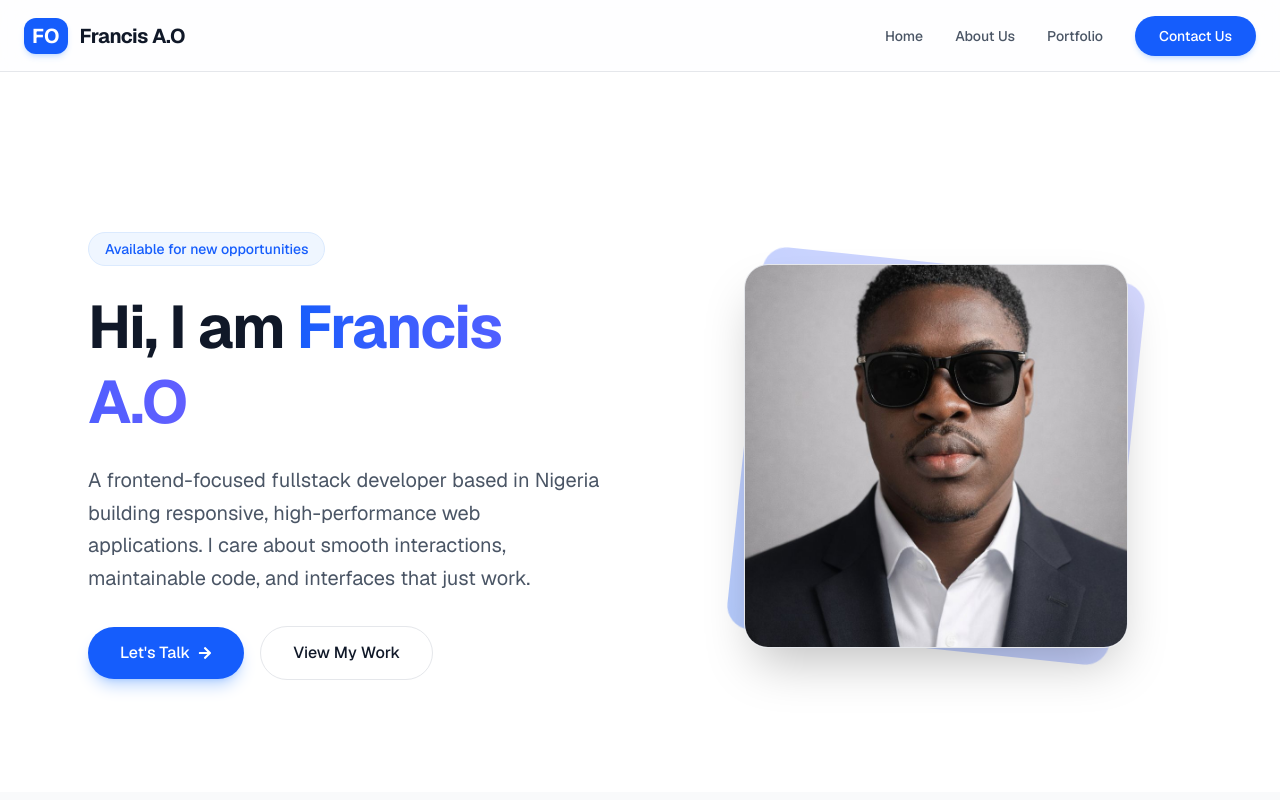
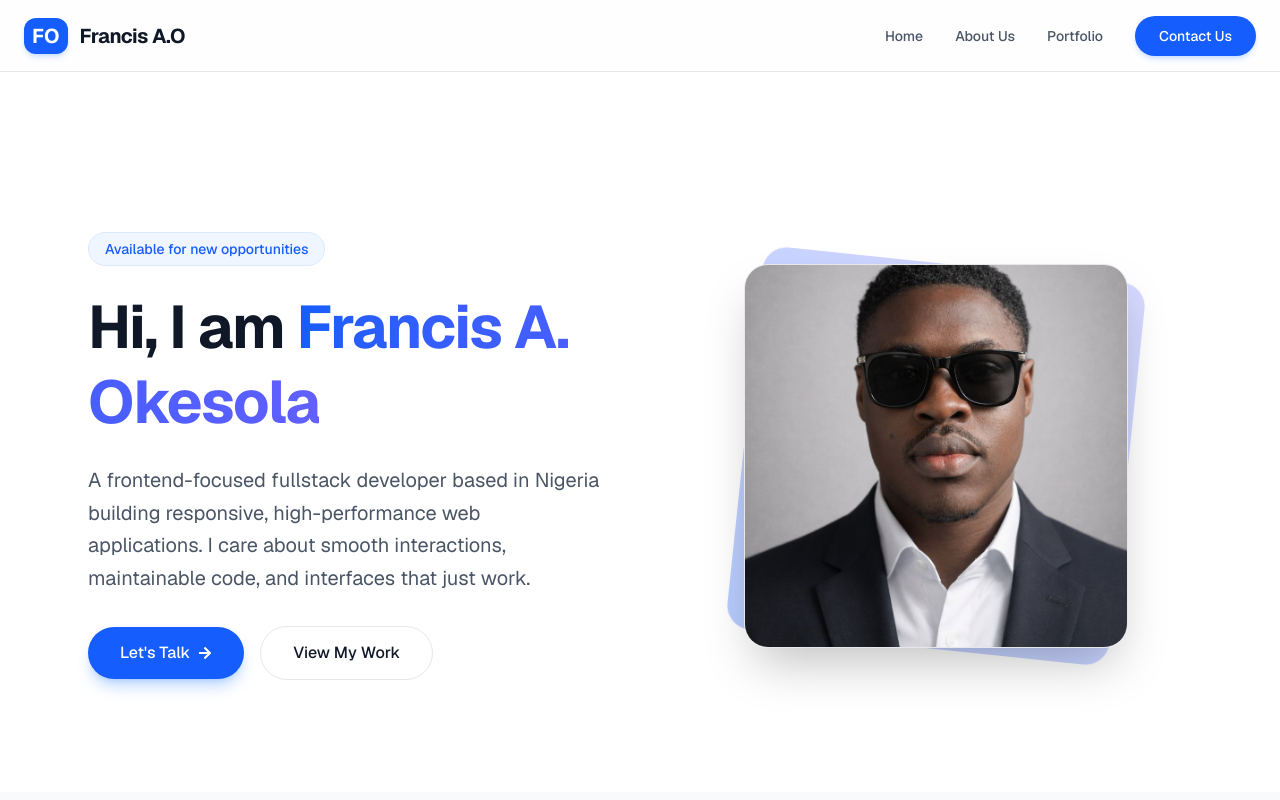
Before and after one commit to francisokesola/Francis-A.O-Portfolio, a Next.js app: page / in a window 1280 px wide. Shown: the top 800 px of the page. Built offline with nearby package versions, Linux system fonts and the light colour scheme.

Commit message:
name change

```diff
--- a/app/Homepage/page.tsx
+++ b/app/Homepage/page.tsx
@@ -17,7 +17,7 @@
                             Available for new opportunities
                         </div>
                         <h1 className="text-4xl md:text-5xl lg:text-6xl font-bold text-gray-900 dark:text-white leading-tight mb-6 tracking-tight">
-                            Hi, I am <span className="text-transparent bg-clip-text bg-gradient-to-r from-blue-600 to-indigo-500">Francis A.O</span>
+                            Hi, I am <span className="text-transparent bg-clip-text bg-gradient-to-r from-blue-600 to-indigo-500">Francis A. Okesola</span>
                         </h1>
                         <p className="text-lg md:text-xl text-gray-600 dark:text-gray-300 mb-8 max-w-lg leading-relaxed">
                             A frontend-focused fullstack developer based in Nigeria building responsive,
```
